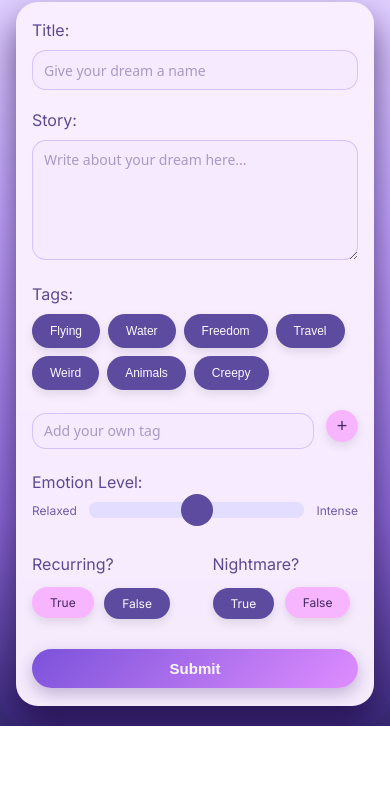
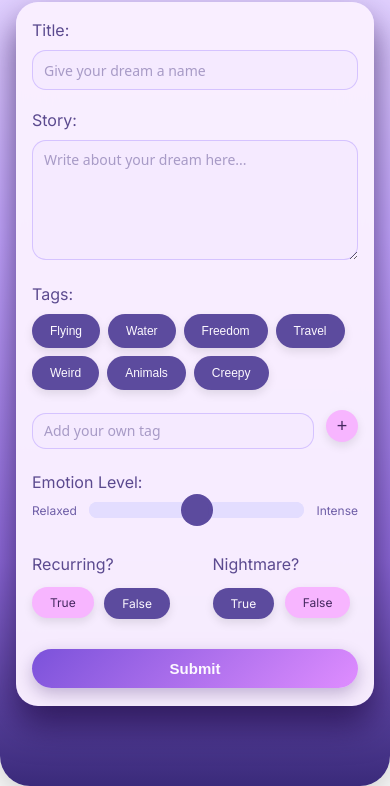
Before and after one commit to rayneeckersall/Persistent-Data, a website: page dreamjournal/public/new.html in a window 390 px wide. Shown: the part 118-904 px from the top of the page. Before the commit the page ends 844 px from the top, so only its background shows below. Drawn offline with Linux system fonts and the light colour scheme.

Commit message:
more optimizations for mobile view

```diff
--- a/dreamjournal/public/new.html
+++ b/dreamjournal/public/new.html
@@ -13,11 +13,11 @@
     rel="stylesheet"
   />
 
-
-
   <link rel="stylesheet" href="style.css" />
 </head>
-<body class="app app-new">
+<body class="app">
+  <!-- PHONE FRAME -->
+  <div class="phone-frame app-new">
 
     <!-- Top bar -->
     <header class="sub-hero">
@@ -127,6 +127,8 @@
       </div>
     </main>
 
+  </div> <!-- /.phone-frame -->
+
   <script src="script.js"></script>
 </body>
 </html>
--- a/dreamjournal/public/style.css
+++ b/dreamjournal/public/style.css
@@ -25,6 +25,28 @@
   box-sizing: border-box;
 }
 
+/* html,
+body {
+  margin: 0;
+  padding: 0;
+  overflow-x: hidden;
+}
+
+body {
+  font-family: "Inter", system-ui, -apple-system, BlinkMacSystemFont,
+    "SF Pro", "Helvetica Neue", sans-serif;
+  background: #ffffff;
+}
+
+body.app-home {
+  overflow-y: auto;
+}
+
+body.app-new {
+  overflow: hidden;
+  height: 100vh;
+} */
+
 html,
 body {
   margin: 0;
@@ -35,36 +57,63 @@ body {
 body {
   font-family: "Inter", system-ui, -apple-system, BlinkMacSystemFont,
     "SF Pro", "Helvetica Neue", sans-serif;
-  background: #ffffff;
+  background: #ffffff;             /* white outside the phone */
   color: var(--ink-primary);
+  display: flex;
+  justify-content: center;         /* center the phone on large screens */
 }
 
-body.app-home {
-  overflow-y: auto;
+.app {
+  min-height: 100vh;
+  width: 100%;
 }
 
-body.app-new {
-  overflow: hidden;
-  height: 100vh;  /* make it exactly viewport height */
+/* PHONE FRAME WRAPPER */
+.phone-frame {
+  position: relative;
+  width: 100%;
+  max-width: 420px;                /* mobile width */
+  min-height: 100vh;
+  margin: 0 auto;
+  border-radius: 30px;             /* phone-like corners */
+  box-shadow: 0 10px 40px rgba(0, 0, 0, 0.24);
+  overflow: hidden;                /* keep clouds/stars inside */
 }
 
-/* Root wrapper used everywhere */
-.app {
+/* HOME: DAY → NIGHT BACKGROUND */
+.phone-frame.app-home {
+  position: relative;
+  overflow: hidden;
+  background: linear-gradient(
+    180deg,
+    var(--bg-day-top) 0%,
+    var(--bg-day-mid) 30%,
+    var(--bg-night-mid) 65%,
+    var(--bg-night-bottom) 100%
+  );
+  background-attachment: fixed;
   min-height: 100vh;
-  color: var(--ink-primary);
+  overflow-y: auto;
+  background-size: 100% calc(100% + 240px);
+  background-position-y: calc(-80px * var(--scroll-progress));
 }
 
-.app-home,
-.app-new,
-.app-detail {
-  max-width: 420px;          /* mobile width */
-  margin: 0 auto;            /* center on page */
-  min-height: 100vh;         /* fill viewport */
-  border-radius: 30px;       /* phone-like corners */
-  box-shadow: 0 10px 40px rgba(0, 0, 0, 0.247); /* subtle phone shadow */
-  overflow: hidden;          /* keep clouds/stars inside */
-  position: relative;        /* needed for star layer */
+.phone-frame.app-new,
+.phone-frame.app-detail {
+  background: linear-gradient(
+    180deg,
+    #efe4ff 0%,
+    #c4a7ff 40%,
+    #8d6ad8 75%,
+    #3a2a7a 100%
+  );
+  min-height: 100vh;
 }
+
+.phone-frame.app-new {
+  overflow: hidden; /* card itself will scroll */
+}
+
 
 /* ===========================
    HOME: DAY → NIGHT BACKGROUND
```
Also changed, not shown: dreamjournal/public/dream.html (+9 -6 lines), dreamjournal/public/index.html (+15 -11 lines). Lines whose indentation alone changed are shown as unchanged.
